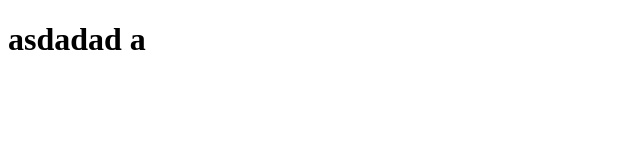
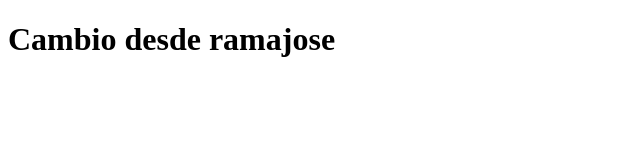
Before and after one commit to ZhiQiangZhang3123/gitzqzale, a plain HTML site: page index.html in a window 1280 px wide. Shown: the whole page, without its empty margins (0-640 px from the left). Drawn offline with Linux system fonts and the light colour scheme.

Commit message:
Cambio en ramajose

```diff
--- a/index.html
+++ b/index.html
@@ -3,9 +3,9 @@
 <head>
     <meta charset="UTF-8">
     <meta name="viewport" content="width=device-width, initial-scale=1.0">
-    <title>adasdadasdad</title>
+    <title>Proyecto Git</title>
 </head>
 <body>
-    <h1> asdadad a </h1>
+    <h1>Cambio desde ramajose</h1>
 </body>
 </html>
```
